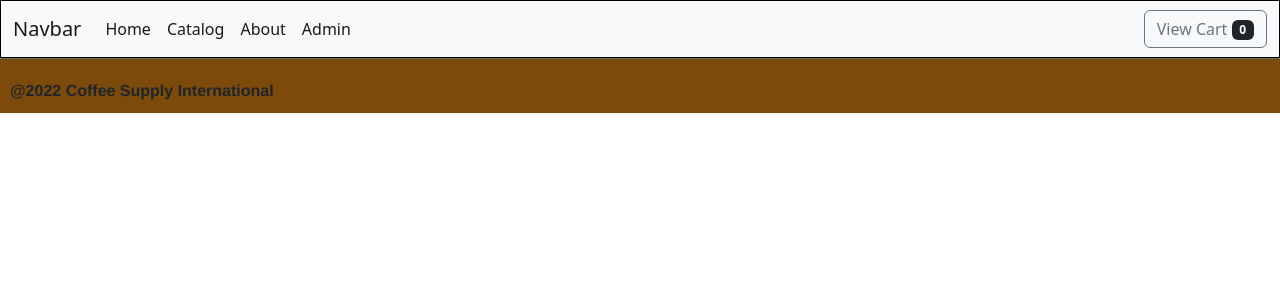
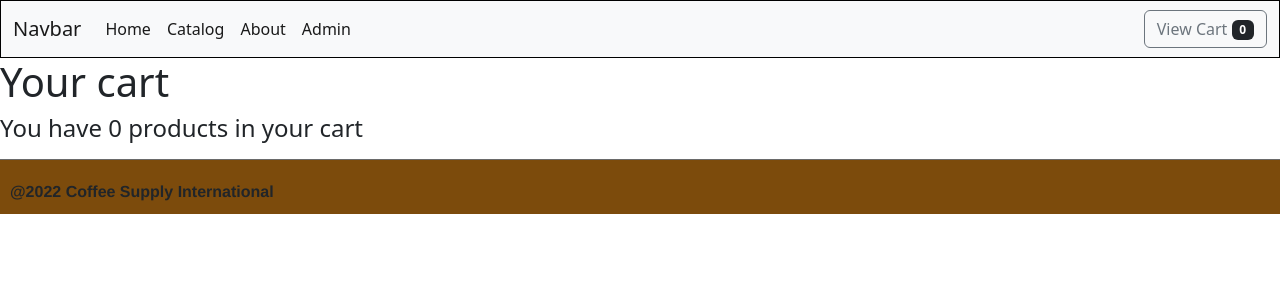
Before and after one commit to mcc808/CoffeeSupply, a React (Create React App) app: page /cart in a window 1280 px wide. Shown: the top 300 px of the page. Built offline with nearby package versions, Linux system fonts and the light colour scheme.

Commit message:
fsdi 109 #4

```diff
--- a/src/App.js
+++ b/src/App.js
@@ -7,6 +7,7 @@ import Catalog from './pages/catalog';
 import Home from './pages/home';
 import About from './pages/about';
 import Admin from './pages/admin';
+import Cart from './pages/cart';
 import GlobalState from './state/globalState';
 
 import {BrowserRouter, Routes, Route} from 'react-router-dom';
@@ -28,6 +29,7 @@ function App() {
               <Route path='/home' element={<Home />}   />
               <Route path='/catalog' element={<Catalog />}   />
               <Route path='/about' element={<About />}   />
+              <Route path='/cart' element={<Cart  />}   />
               <Route path='/admin' element={<Admin />}   />
           </Routes>
         <Footer></Footer>
--- /dev/null
+++ b/src/components/cartProduct.css
@@ -0,0 +1,19 @@
+.cart-product{
+    background-color: #fff;
+    border: 1px solid #c5c5c5;
+    margin-bottom: 20px;
+    display: flex;
+    align-items: center;
+}
+
+.cart-product img{
+    width: 120px;
+}
+
+.cart-product .descrption{
+    flex: 4;
+}
+
+.cart-product label{
+    flex: 1;
+}
--- /dev/null
+++ b/src/components/cartProduct.jsx
@@ -0,0 +1,29 @@
+import "./cartProduct.css";
+
+
+const CartProduct = (props) => {
+
+    const getTotal = () => {
+        let total = props.data.price * props.data.quantity;
+        return total.toFixed(2);
+    };
+
+    return (
+        <div className="cart-product">
+            <img src={'/images/' + props.data.image} alt=""  />
+
+            <div className="description">
+                <h5>{props.data.title}</h5>
+                <h5>{props.data.desc}</h5>
+                <p>{props.data.category}</p>
+            </div>
+
+            <label>{props.data.price.toFixed(2)}</label>
+            <label>{props.data.quantity}</label>
+            <label>{getTotal()}</label>
+
+        </div>
+    )
+};
+
+export default CartProduct;
--- a/src/components/navBar.jsx
+++ b/src/components/navBar.jsx
@@ -3,10 +3,23 @@ import DataContext from '../state/dataContext';
 import { useContext } from 'react';
 import {Link} from 'react-router-dom';
 import Catalog from './../pages/catalog';
+import Product from './product';
 
 
 function NavBar(){
 const cart = useContext(DataContext).cart;
+
+const countProducts = () => {
+  let total = 0;
+
+  for(let i=0; i < cart.length; i++){
+
+    const prod = cart[i];
+    total  += prod.quantity
+  }
+
+  return total;
+};
 
     return(
         <nav className="navbar navbar-expand-lg bg-light">
@@ -44,7 +57,7 @@ const cart = useContext(DataContext).cart;
       </ul>
       <form className="d-flex" role="search">
         <Link className='btn btn-outline-secondary' to="/cart">
-         View Cart <h7><span className="badge text-bg-dark">{cart.length}</span></h7>
+         View Cart <h7><span className="badge text-bg-dark">{countProducts()}</span></h7>
         </Link>
       </form>
     </div>
--- a/src/components/product.jsx
+++ b/src/components/product.jsx
@@ -7,12 +7,13 @@ import { useContext } from 'react';
 
 const Product = (props) => {
     const addProd = useContext(DataContext).addProductToCart;
+    const [quantity, setQuantity] = useState(1);
 
     const handleAdd = () => {
-        addProd(props.data);
+        //call the context function
+        let prodForCart = {...props.data, quantity: quantity};
+        addProd(prodForCart);
     };
-
-    const [quantity, setQuantity] = useState(1);
 
     const handleQuantityChange = (qty) => {;
     console.log("Quantity Change", qty);
--- /dev/null
+++ b/src/pages/cart.jsx
@@ -0,0 +1,36 @@
+import "./cart.css";
+import { useContext } from "react";
+import DataContext from './../state/dataContext';
+import CartProduct from "../components/cartProduct";
+
+
+const Cart = () => {
+    const cart = useContext(DataContext).cart;
+
+    const countProducts = () => {
+        let total = 0;
+
+        for(let i=0; i < cart.length; i++){
+
+          const prod = cart[i];
+          total  += prod.quantity
+        }
+
+        return total;
+      };
+
+    return (
+        <div className="cart">
+            <h1>Your cart</h1>
+            <h4>You have {countProducts()} products in your cart</h4>
+
+            <div className="products">
+                <ul>
+                    {cart.map(p => <CartProduct key={p._id} data={p}  />)}
+                </ul>
+            </div>
+        </div>
+    )
+};
+
+export default Cart;
--- a/src/state/globalState.jsx
+++ b/src/state/globalState.jsx
@@ -7,9 +7,22 @@ const GlobalState = (props) => {
 
     const addProductToCart = (product) => {
         console.log("Adding to cart");
+        //add product to cart array
+        let copy = [...cart];
+        let found = false;
 
-        let copy = [...cart];
-        copy.push(product);
+        for(let i=0; i<cart.length; i++) {
+            let existing = cart[i];
+            if(existing._id === product._id) {
+                existing.quantity += product.quantity;
+                found = true;
+            }
+        }
+
+        if(!found) {
+            copy.push(product);
+        }
+
         setCart(copy);
     };
 
```
Also changed, not shown: src/pages/cart.css (added).
